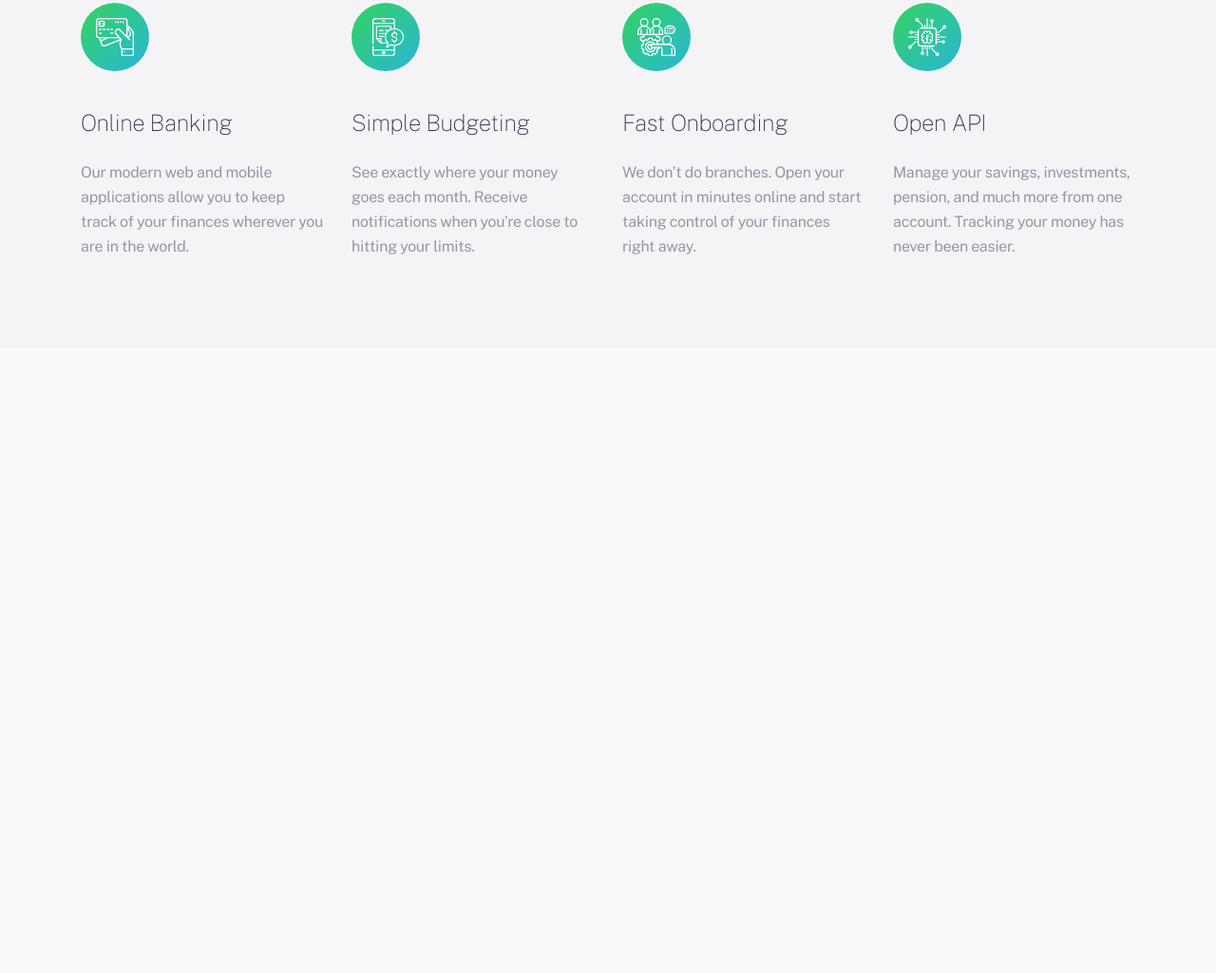
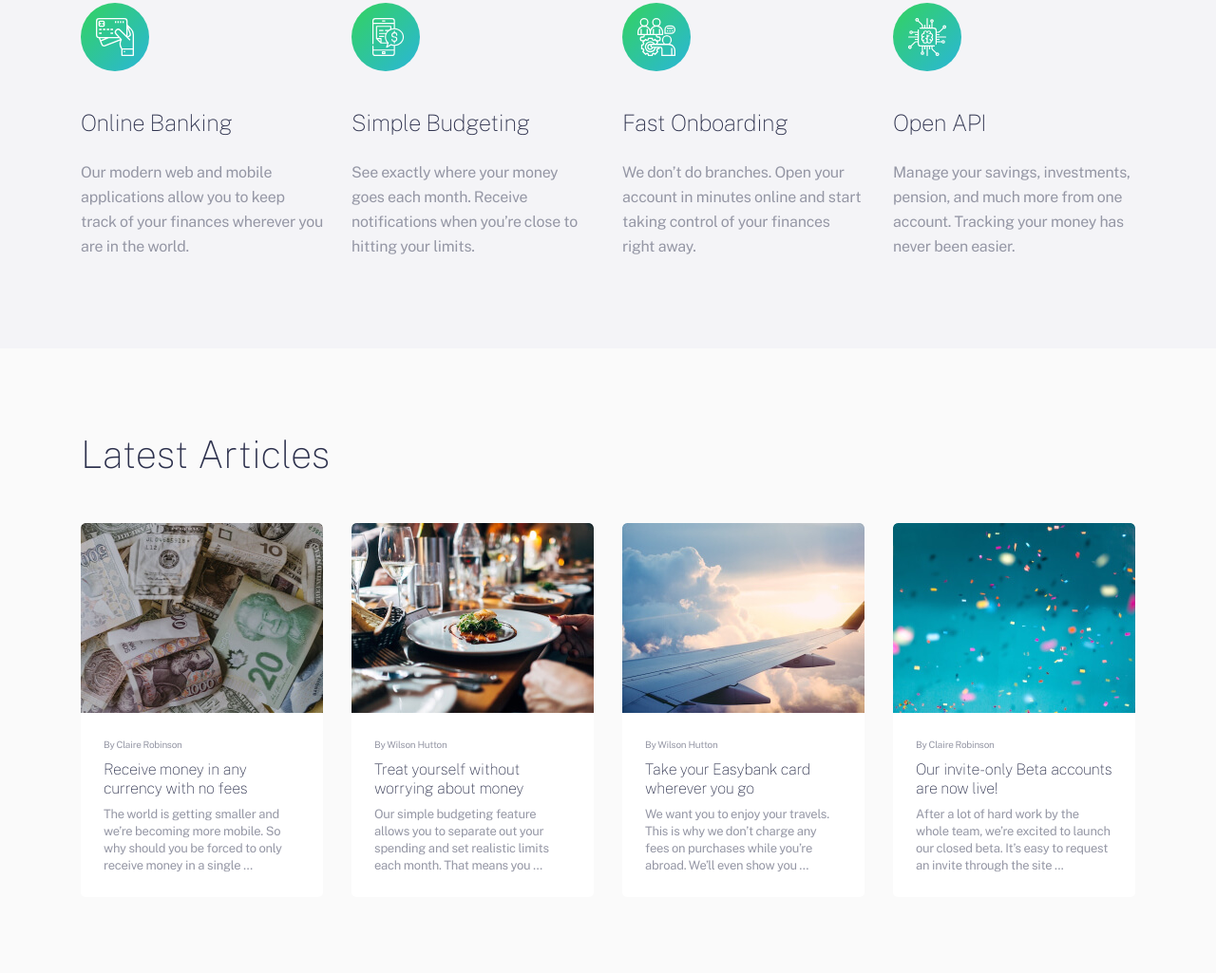
Before and after one commit to ramziddin-frontend/easybank, a plain HTML site: page index.html in a window 1280 px wide. Shown: the part 1037-2062 px from the top of the page at 95% size. Before the commit the page ends 1404 px from the top, so only its background shows below. Drawn offline with Linux system fonts and the light colour scheme.

Commit message:
Add index-articles

```diff
--- a/css/styles.css
+++ b/css/styles.css
@@ -220,6 +220,79 @@ select:-webkit-autofill:focus {
   transform: translateY(2px);
 }
 
+/* ARTICLES-GRID */
+.article-cards-grid {
+  display: flex;
+  flex-wrap: wrap;
+  padding: 0;
+  margin: 0;
+  margin-left: -30px;
+  list-style: none;
+}
+
+.article-cards-grid__item {
+  width: 100%;
+  max-width: 255px;
+  margin-left: 30px;
+}
+
+
+/* ARTICLE-CARD */
+.article-card {
+  border-radius: 5px;
+  background-color: #fff;
+  overflow: hidden;
+}
+
+.article-card__img {
+  display: block;
+  width: 255px;
+  height: 200px;
+  object-fit: cover;
+}
+
+.article-card__content {
+  display: flex;
+  flex-direction: column;
+  padding: 24px;
+}
+
+.article-card__title {
+  margin-top: 0;
+  margin-bottom: 8px;
+  font-size: 16px;
+  line-height: 20px;
+  font-weight: 100;
+}
+
+.article-card__link {
+  display: inline-block;
+  color: var(--black);
+  text-decoration: none;
+}
+
+.article-card__link:hover {
+  color: var(--green);
+}
+
+.article-card__link:active {
+  opacity: 0.6;
+}
+
+.article-card__author {
+  order: -1;
+  margin-top: 0;
+  margin-bottom: 8px;
+  font-size: 10px;
+  line-height: 18px;
+}
+
+.article-card__excerpt {
+  margin: 0;
+  font-size: 13px;
+  line-height: 18px;
+}
+
 /* SITE-HEADER */
 .site-header {
   position: relative;
@@ -363,6 +436,21 @@ select:-webkit-autofill:focus {
   margin: 0;
 }
 
+/* INDEX-ARTICLES */
+.index-articles {
+  padding-top: 80px;
+  padding-bottom: 80px;
+}
+
+.index-articles__title {
+  margin-top: 0;
+  margin-bottom: 40px;
+  font-size: 40px;
+  line-height: 64px;
+  font-weight: 100;
+  color: var(--black);
+}
+
 
 @media
 only screen and (-webkit-min-device-pixel-ratio: 2),
--- a/index.html
+++ b/index.html
@@ -89,6 +89,63 @@
         </ul>
       </div>
     </section>
+
+    <!-- INDEX-ARTICLES -->
+    <section class="index-articles">
+      <div class="container">
+        <h2 class="index-articles__title">Latest Articles</h2>
+        <ul class="article-cards-grid">
+          <li class="article-cards-grid__item">
+            <div class="article-card">
+              <img class="article-card__img" src="img/paper-money.jpg" alt="Paper money" width="255" height="200" srcset="img/paper-money.jpg 1x, img/paper-money@2x.jpg 2x">
+              <div class="article-card__content">
+                <h3 class="article-card__title">
+                  <a class="article-card__link" href="#">Receive money in any currency with no fees</a>
+                </h3>
+                <p class="article-card__author">By Claire Robinson</p>
+                <p class="article-card__excerpt">The world is getting smaller and we’re becoming more mobile. So why should you be forced to only receive money in a single …</p>
+              </div>
+            </div>
+          </li>
+          <li class="article-cards-grid__item">
+            <div class="article-card">
+              <img class="article-card__img" src="img/cafe-table.jpg" alt="Cafe table with plate" width="255" height="200" srcset="img/cafe-table.jpg 1x, img/cafe-table@2x.jpg 2x">
+              <div class="article-card__content">
+                <h3 class="article-card__title">
+                  <a class="article-card__link" href="#">Treat yourself without worrying about money</a>
+                </h3>
+                <p class="article-card__author">By Wilson Hutton</p>
+                <p class="article-card__excerpt">Our simple budgeting feature allows you to separate out your spending and set realistic limits each month. That means you …</p>
+              </div>
+            </div>
+          </li>
+          <li class="article-cards-grid__item">
+            <div class="article-card">
+              <img class="article-card__img" src="img/plane-wing.jpg" alt="Plane wing" width="255" height="200" srcset="img/plane-wing.jpg 1x, img/plane-wing@2x.jpg 2x">
+              <div class="article-card__content">
+                <h3 class="article-card__title">
+                  <a class="article-card__link" href="#">Take your Easybank card wherever you go</a>
+                </h3>
+                <p class="article-card__author">By Wilson Hutton</p>
+                <p class="article-card__excerpt">We want you to enjoy your travels. This is why we don’t charge any fees on purchases while you’re abroad. We’ll even show you …</p>
+              </div>
+            </div>
+          </li>
+          <li class="article-cards-grid__item">
+            <div class="article-card">
+              <img class="article-card__img" src="img/party-sparkles.jpg" alt="Party sparkles" width="255" height="200" srcset="img/party-sparkles.jpg 1x, img/party-sparkles@2x.jpg 2x">
+              <div class="article-card__content">
+                <h3 class="article-card__title">
+                  <a class="article-card__link" href="#">Our invite-only Beta accounts are now live!</a>
+                </h3>
+                <p class="article-card__author">By Claire Robinson</p>
+                <p class="article-card__excerpt">After a lot of hard work by the whole team, we’re excited to launch our closed beta. It’s easy to request an invite through the site ...</p>
+              </div>
+            </div>
+          </li>
+        </ul>
+      </div>
+    </section>
   </main>
 
   <script src="js/main.js"></script>
```
Also changed, not shown: img/cafe-table.jpg (added), img/cafe-table@2x.jpg (added), img/paper-money.jpg (added), img/paper-money@2x.jpg (added), img/party-sparkles.jpg (added), img/party-sparkles@2x.jpg (added), img/plane-wing.jpg (added), img/plane-wing@2x.jpg (added).
